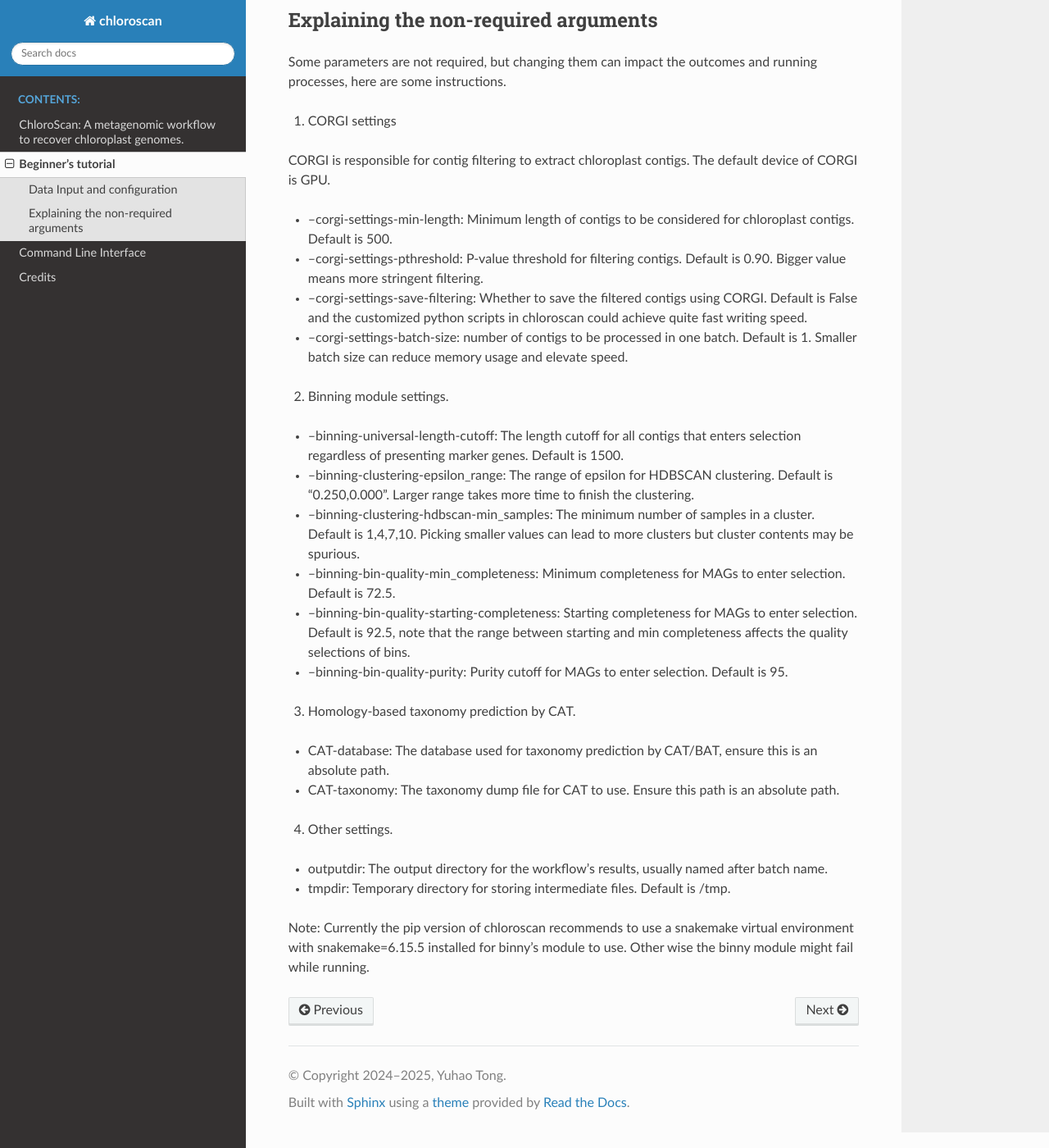
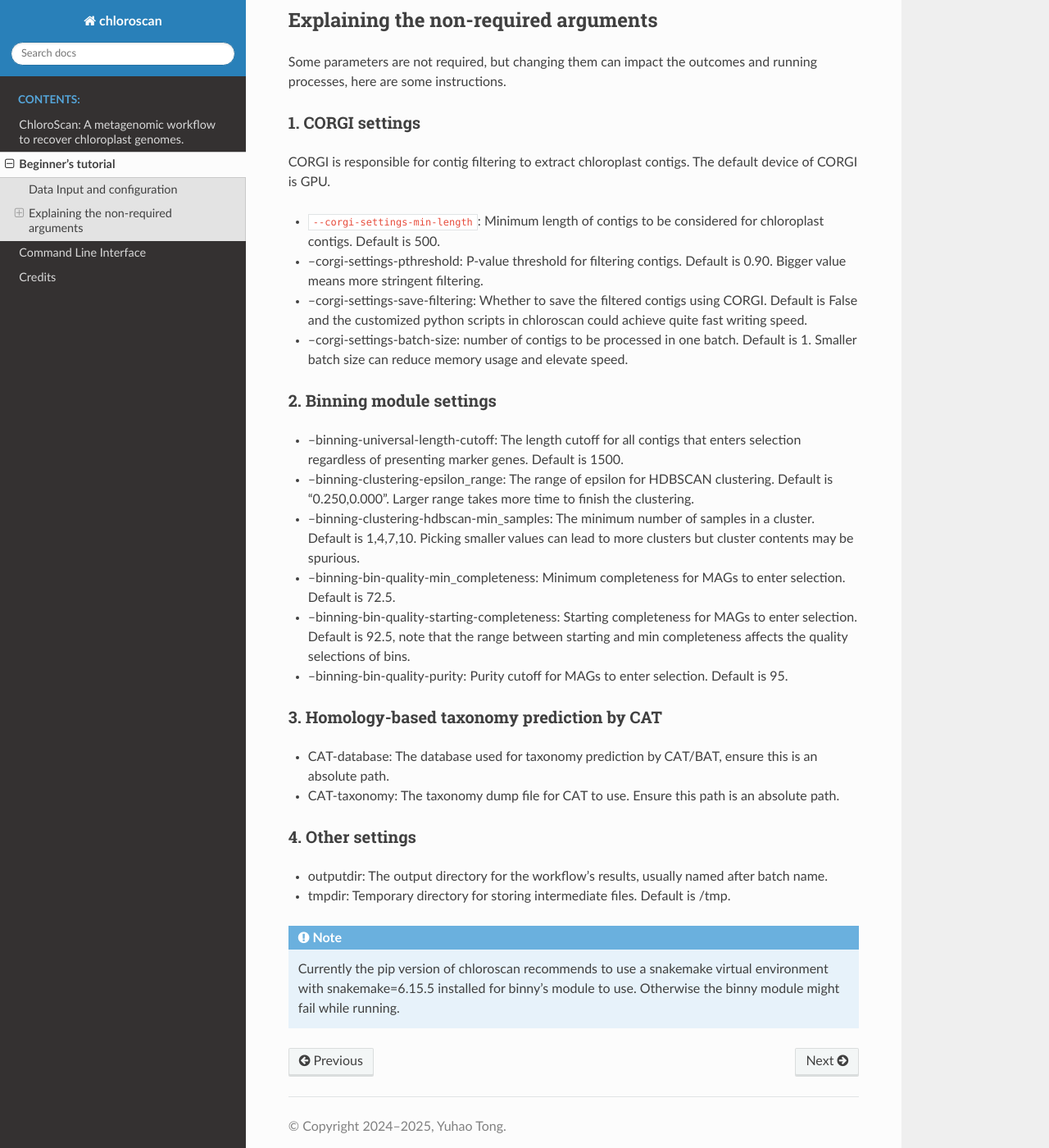
Before and after one commit to Andyargueasae/chloroscan, a Sphinx documentation site: the page built from docs/source/main/beginner_tutorial.rst, in a window 1280 px wide and 1400 px high, scrolled down 1287 px. Shown: the whole window at 82% size. Built offline with Sphinx 7.4.7 and the Read the Docs theme 3.1.0, drawn with Linux system fonts in a browser that asks for light colours.

Commit message:
:abc: updating formatting of docs

```diff
--- a/docs/source/main/beginner_tutorial.rst
+++ b/docs/source/main/beginner_tutorial.rst
@@ -45,7 +46,8 @@
 
 - --corgi-settings-batch-size: number of contigs to be processed in one batch. Default is 1. Smaller batch size can reduce memory usage and elevate speed.
 
-2. Binning module settings.
+2. Binning module settings
+--------------------------
 
 - --binning-universal-length-cutoff: The length cutoff for all contigs that enters selection regardless of presenting marker genes. Default is 1500.
 
@@ -59,17 +61,21 @@
 
 - --binning-bin-quality-purity: Purity cutoff for MAGs to enter selection. Default is 95.
 
-3. Homology-based taxonomy prediction by CAT.
+3. Homology-based taxonomy prediction by CAT
+--------------------------------------------
 
 - CAT-database: The database used for taxonomy prediction by CAT/BAT, ensure this is an absolute path.
 
 - CAT-taxonomy: The taxonomy dump file for CAT to use. Ensure this path is an absolute path.
 
-4. Other settings.
+4. Other settings
+-----------------
 
 - outputdir: The output directory for the workflow's results, usually named after batch name.
 
 - tmpdir: Temporary directory for storing intermediate files. Default is /tmp.
 
-Note: Currently the pip version of chloroscan recommends to use a snakemake virtual environment with snakemake=6.15.5 installed for binny's module to use.
-Other wise the binny module might fail while running.
+.. note::
+
+   Currently the pip version of chloroscan recommends to use a snakemake virtual environment with snakemake=6.15.5 installed for binny's module to use.
+   Otherwise the binny module might fail while running.
```
Also changed, not shown: other parts of docs/source/main/beginner_tutorial.rst (+2 -1 lines).
